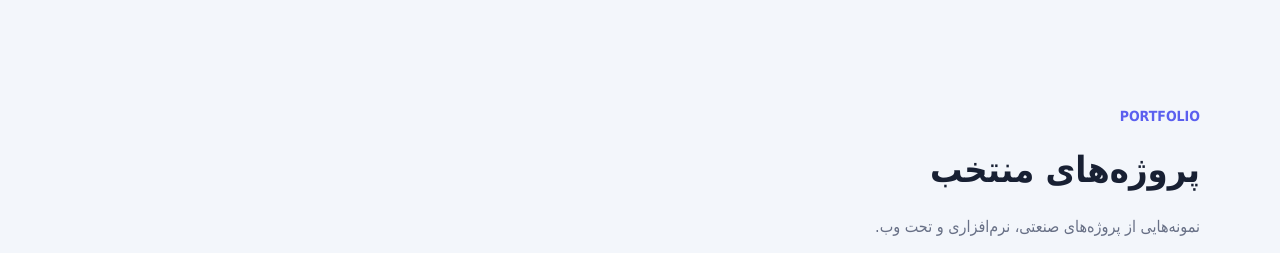
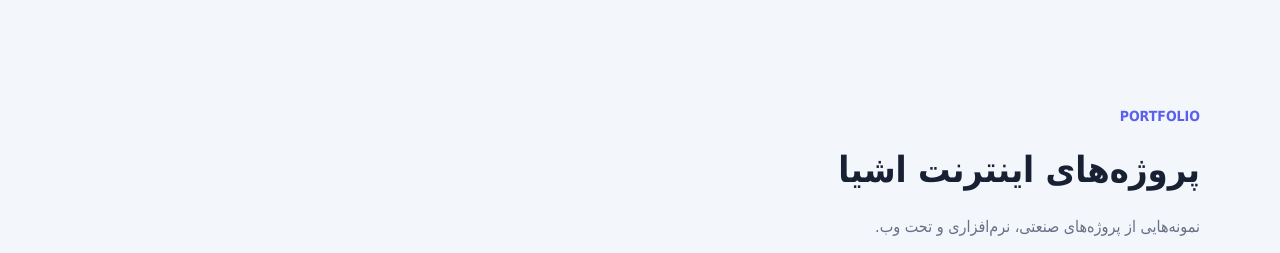
Before and after one commit to hafez9191/hafezcontrol, a plain HTML site: page projects/resume/index.html in a window 1280 px wide. Shown: the part 2200-2453 px from the top of the page. Drawn offline with Linux system fonts and the light colour scheme.

Commit message:
Update index.html

```diff
--- a/projects/resume/index.html
+++ b/projects/resume/index.html
@@ -827,7 +827,7 @@
 
             <div class="section-heading">
                 <span>PORTFOLIO</span>
-                <h2>پروژه‌های منتخب</h2>
+                <h2>پروژه‌های اینترنت اشیا </h2>
 
                 <p>
                     نمونه‌هایی از پروژه‌های صنعتی، نرم‌افزاری و تحت وب.
```
